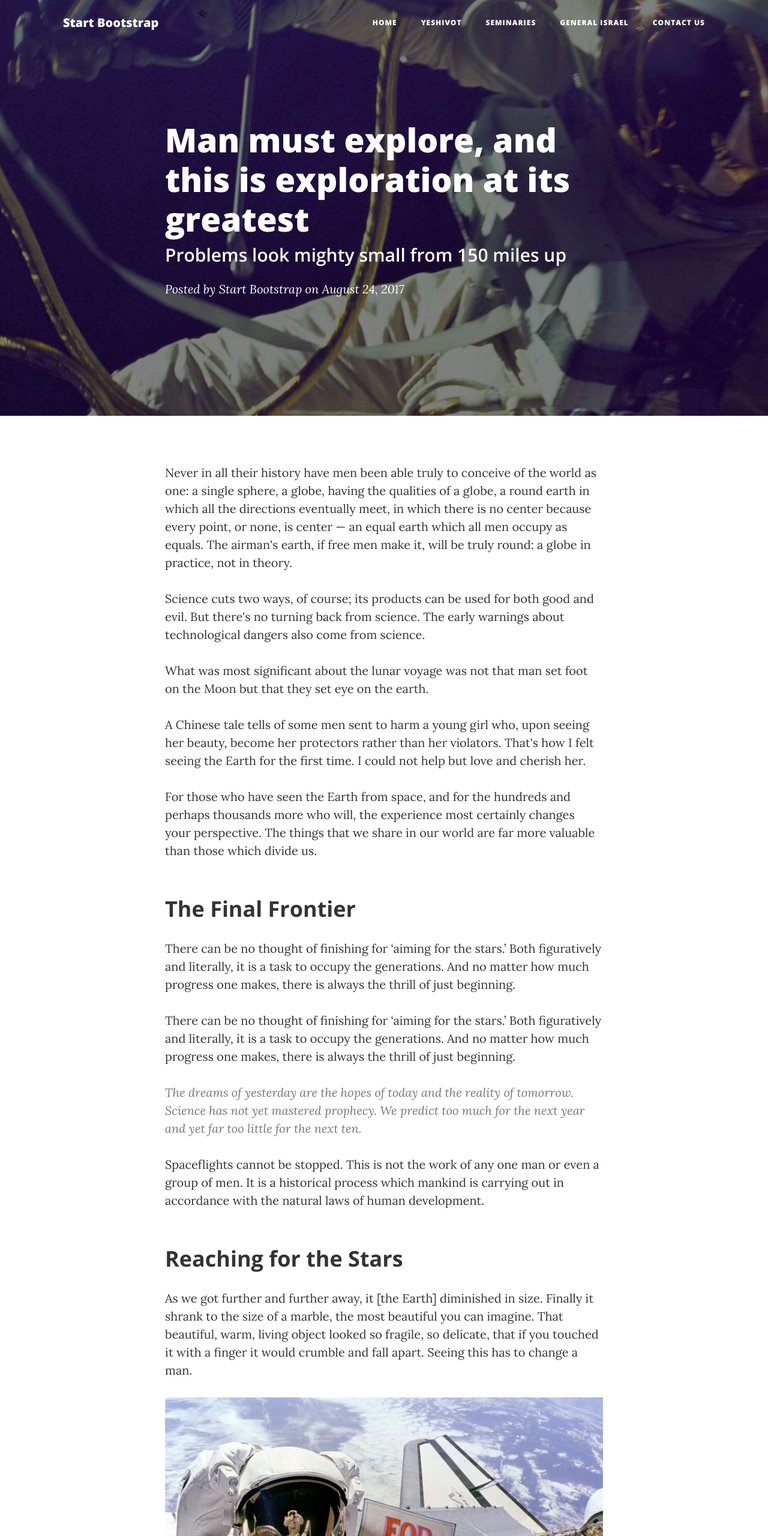
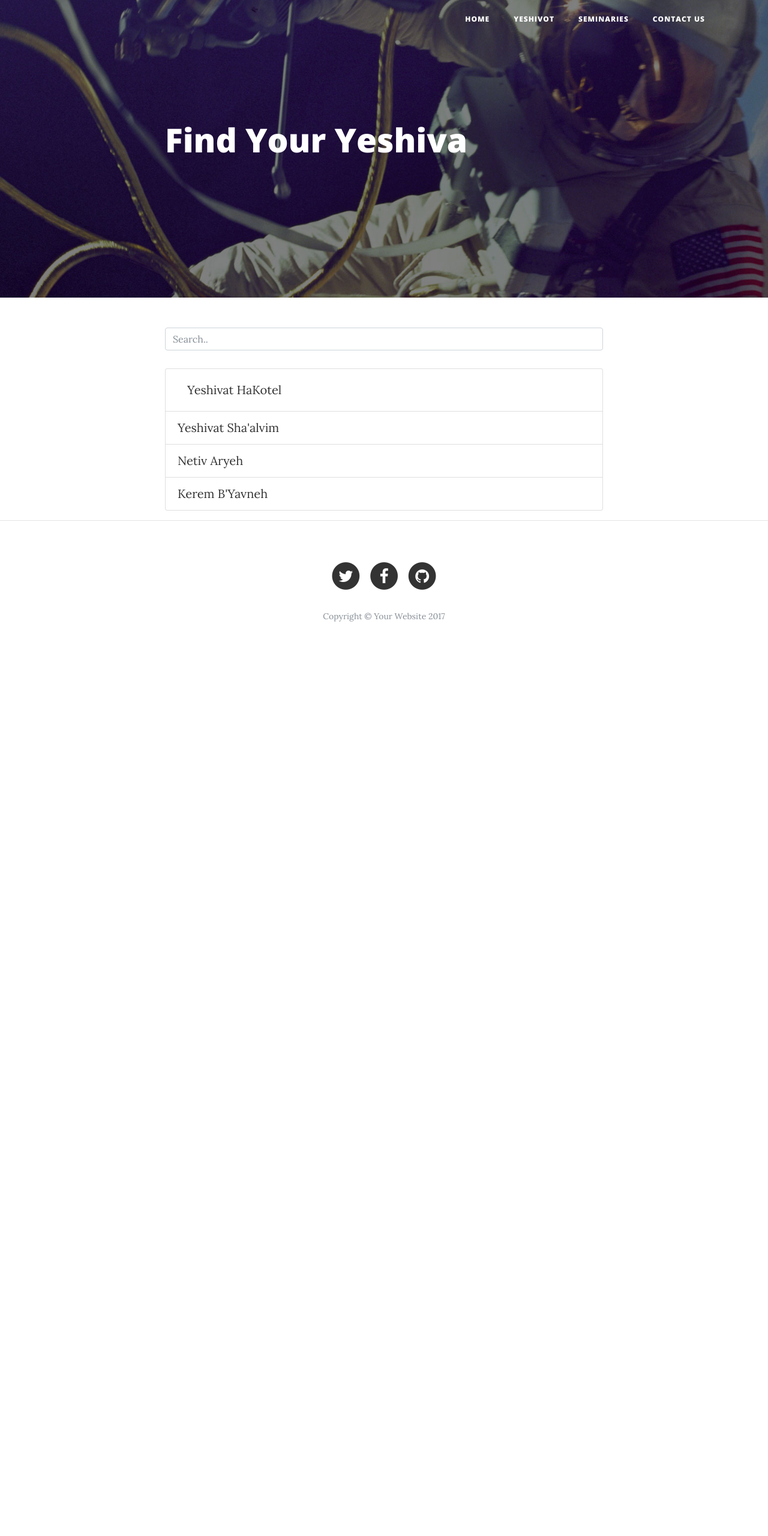
Before and after one commit to goldsteintzvi/BYY, a website: page post.html in a window 1280 px wide. Shown: the top 2560 px of the page at 60% size. After the commit the page ends 1103 px from the top, so only its background shows below. Drawn offline with nearby package versions, Linux system fonts and the light colour scheme.

Commit message:
added a page to find your yeshiva, disconnected Yeshivot from HaKotel and now leads to general Yeshiva page

```diff
--- a/post.html
+++ b/post.html
@@ -8,10 +8,13 @@
     <meta name="description" content="">
     <meta name="author" content="">
 
-    <title>BYY-HaKotel-Take Advantage!</title>
+    <title>BYY-Find Your Yeshiva</title>
 
     <!-- Bootstrap core CSS -->
     <link href="vendor/bootstrap/css/bootstrap.min.css" rel="stylesheet">
+
+    <script src="https://ajax.googleapis.com/ajax/libs/jquery/3.2.1/jquery.min.js"></script>
+    <script src="https://maxcdn.bootstrapcdn.com/bootstrap/3.3.7/js/bootstrap.min.js"></script>
 
     <!-- Custom fonts for this template -->
     <link href="vendor/font-awesome/css/font-awesome.min.css" rel="stylesheet" type="text/css">
@@ -28,7 +31,7 @@
     <!-- Navigation -->
         <nav class="navbar navbar-expand-lg navbar-light fixed-top" id="mainNav">
       <div class="container">
-        <a class="navbar-brand" href="index.html">Start Bootstrap</a>
+
         <button class="navbar-toggler navbar-toggler-right" type="button" data-toggle="collapse" data-target="#navbarResponsive" aria-controls="navbarResponsive" aria-expanded="false" aria-label="Toggle navigation">
           Menu
           <i class="fa fa-bars"></i>
@@ -39,14 +42,12 @@
               <a class="nav-link" href="index.html">Home</a>
             </li>
             <li class="nav-item">
-              <a class="nav-link" href="hakotel.html">Yeshivot</a>
+              <a class="nav-link" href="post.html">Yeshivot</a>
             </li>
             <li class="nav-item">
               <a class="nav-link" href="index.html">Seminaries</a>
             </li>
-            <li class="nav-item">
-              <a class="nav-link" href="post.html">General Israel</a>
-            </li>
+
             <li class="nav-item">
               <a class="nav-link" href="contact.html">Contact Us</a>
             </li>
@@ -61,11 +62,9 @@
         <div class="row">
           <div class="col-lg-8 col-md-10 mx-auto">
             <div class="post-heading">
-              <h1>Man must explore, and this is exploration at its greatest</h1>
-              <h2 class="subheading">Problems look mighty small from 150 miles up</h2>
-              <span class="meta">Posted by
-                <a href="#">Start Bootstrap</a>
-                on August 24, 2017</span>
+              <h1>Find Your Yeshiva</h1>
+              <h2 class="subheading"></h2>
+
             </div>
           </div>
         </div>
@@ -77,43 +76,31 @@
       <div class="container">
         <div class="row">
           <div class="col-lg-8 col-md-10 mx-auto">
-            <p>Never in all their history have men been able truly to conceive of the world as one: a single sphere, a globe, having the qualities of a globe, a round earth in which all the directions eventually meet, in which there is no center because every point, or none, is center — an equal earth which all men occupy as equals. The airman's earth, if free men make it, will be truly round: a globe in practice, not in theory.</p>
 
-            <p>Science cuts two ways, of course; its products can be used for both good and evil. But there's no turning back from science. The early warnings about technological dangers also come from science.</p>
+  <input class="form-control" id="myInput" type="text" placeholder="Search..">
+  <br>
+  <ul class="list-group" id="myList">
+    <li class="list-group-item">
+      <a class="nav-link" href="hakotel.html">Yeshivat HaKotel</a>
+    </li>
+    <li class="list-group-item">Yeshivat Sha'alvim</li>
+    <li class="list-group-item">Netiv Aryeh</li>
+    <li class="list-group-item">Kerem B'Yavneh</li>
+  </ul>
+</div>
 
-            <p>What was most significant about the lunar voyage was not that man set foot on the Moon but that they set eye on the earth.</p>
+<script>
+$(document).ready(function(){
+  $("#myInput").on("keyup", function() {
+    var value = $(this).val().toLowerCase();
+    $("#myList li").filter(function() {
+      $(this).toggle($(this).text().toLowerCase().indexOf(value) > -1)
+    });
+  });
+});
+</script>
 
-            <p>A Chinese tale tells of some men sent to harm a young girl who, upon seeing her beauty, become her protectors rather than her violators. That's how I felt seeing the Earth for the first time. I could not help but love and cherish her.</p>
 
-            <p>For those who have seen the Earth from space, and for the hundreds and perhaps thousands more who will, the experience most certainly changes your perspective. The things that we share in our world are far more valuable than those which divide us.</p>
-
-            <h2 class="section-heading">The Final Frontier</h2>
-
-            <p>There can be no thought of finishing for ‘aiming for the stars.’ Both figuratively and literally, it is a task to occupy the generations. And no matter how much progress one makes, there is always the thrill of just beginning.</p>
-
-            <p>There can be no thought of finishing for ‘aiming for the stars.’ Both figuratively and literally, it is a task to occupy the generations. And no matter how much progress one makes, there is always the thrill of just beginning.</p>
-
-            <blockquote class="blockquote">The dreams of yesterday are the hopes of today and the reality of tomorrow. Science has not yet mastered prophecy. We predict too much for the next year and yet far too little for the next ten.</blockquote>
-
-            <p>Spaceflights cannot be stopped. This is not the work of any one man or even a group of men. It is a historical process which mankind is carrying out in accordance with the natural laws of human development.</p>
-
-            <h2 class="section-heading">Reaching for the Stars</h2>
-
-            <p>As we got further and further away, it [the Earth] diminished in size. Finally it shrank to the size of a marble, the most beautiful you can imagine. That beautiful, warm, living object looked so fragile, so delicate, that if you touched it with a finger it would crumble and fall apart. Seeing this has to change a man.</p>
-
-            <a href="#">
-              <img class="img-fluid" src="img/post-sample-image.jpg" alt="">
-            </a>
-            <span class="caption text-muted">To go places and do things that have never been done before – that’s what living is all about.</span>
-
-            <p>Space, the final frontier. These are the voyages of the Starship Enterprise. Its five-year mission: to explore strange new worlds, to seek out new life and new civilizations, to boldly go where no man has gone before.</p>
-
-            <p>As I stand out here in the wonders of the unknown at Hadley, I sort of realize there’s a fundamental truth to our nature, Man must explore, and this is exploration at its greatest.</p>
-
-            <p>Placeholder text by
-              <a href="http://spaceipsum.com/">Space Ipsum</a>. Photographs by
-              <a href="https://www.flickr.com/photos/nasacommons/">NASA on The Commons</a>.</p>
-          </div>
         </div>
       </div>
     </article>
```
Also changed, not shown: about.html (+3 -5 lines), contact.html (+2 -4 lines), hakotel.html (+2 -4 lines), index.html (+2 -4 lines).
